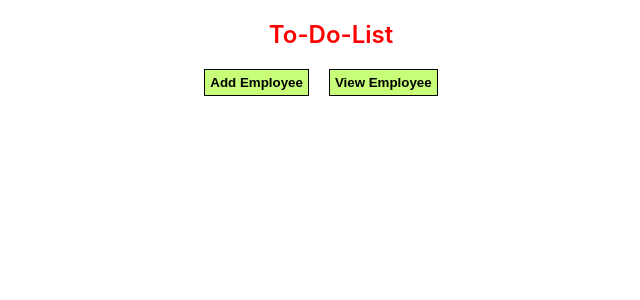
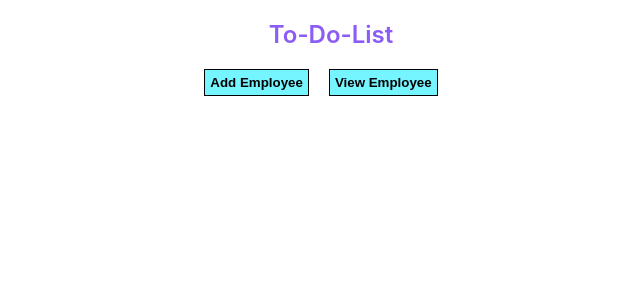
Before and after one commit to Atharva-77/To-do-list-React, a React (Create React App) app in the folder to-do-list/: page / in a window 1280 px wide. Shown: the top 300 px of the page, without its empty margins (309-949 px from the left). Built offline with nearby package versions, Linux system fonts and the light colour scheme.

Commit message:
Css changed

```diff
--- a/to-do-list/src/App.css
+++ b/to-do-list/src/App.css
@@ -1,9 +1,11 @@
 :root
 {
-    --red: red;
+    --red: #8b5cf6;
     --dark-green: green;
-    --light-lessOpacity-green: rgb(186, 253, 87,0.8);
-    --light-moreOpacity-green: rgb(175, 245, 71);
+    --light-lessOpacity-green: #74f5ff;
+    /* rgb(186, 253, 87,0.8); */
+    --light-moreOpacity-green:#64cfff;
+     /* rgb(175, 245, 71); */
 }
 .App {
   text-align: center;
--- a/to-do-list/src/Components/Form.css
+++ b/to-do-list/src/Components/Form.css
@@ -18,7 +18,8 @@
     font-size: 25px;
     font-weight: 600;
     text-decoration: underline;
-    color: rgb(8, 108, 8);
+    color: #3b82f6;
+     /* rgb(8, 108, 8); */
 }
 .input_Main_Container
 {
@@ -50,7 +51,8 @@
 #span_Element{
     /* margin-left: 20px; */
     /* text-align: center; */
-    color: rgb(0, 124, 0);
+    color:#3b82f6;
+     /* rgb(0, 124, 0); */
     font-weight: 600;
     font-size: large;
 }
--- a/to-do-list/src/Components/InputComponent.css
+++ b/to-do-list/src/Components/InputComponent.css
@@ -8,7 +8,8 @@
 #span_Element {
     /* margin-left: 20px; */
     /* text-align: center; */
-    color: rgb(0, 124, 0);
+    color:#3b82f6;
+    /* rgb(0, 124, 0); */
     font-weight: 600;
     font-size: large;
 }
--- a/to-do-list/src/Components/ViewComponent.css
+++ b/to-do-list/src/Components/ViewComponent.css
@@ -29,7 +29,7 @@
 }
 
 .delete_Div {
-  color: var(--red);
+  color: red;
 }
 
 .delete_Div:hover {
```
